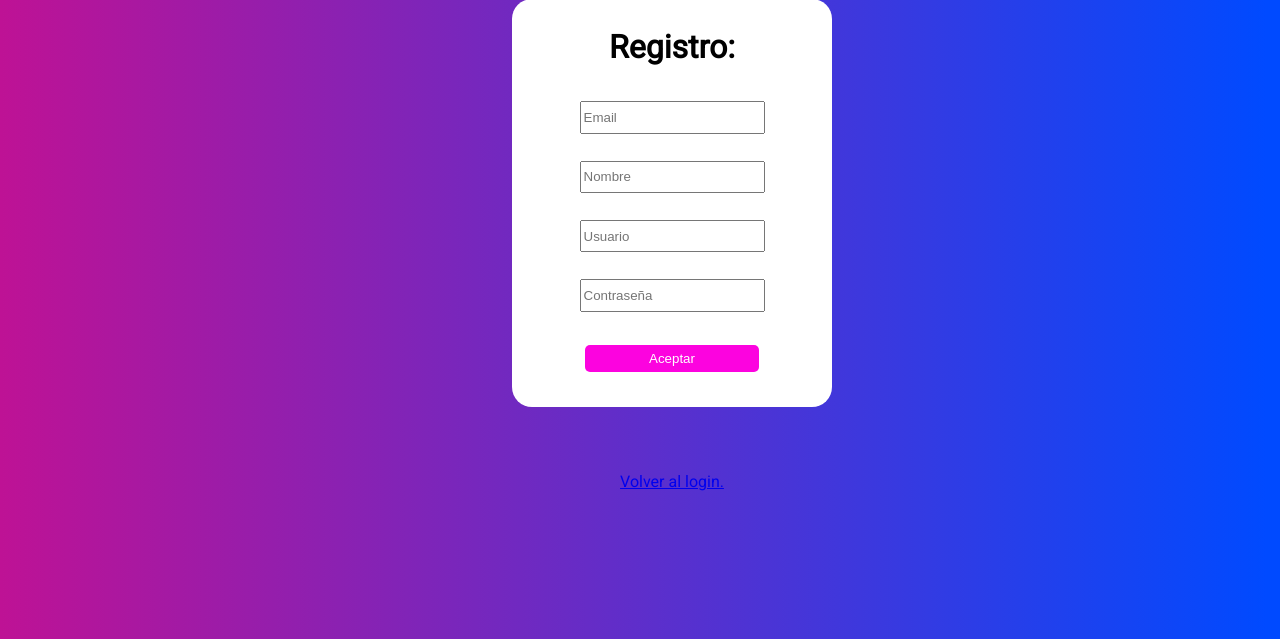
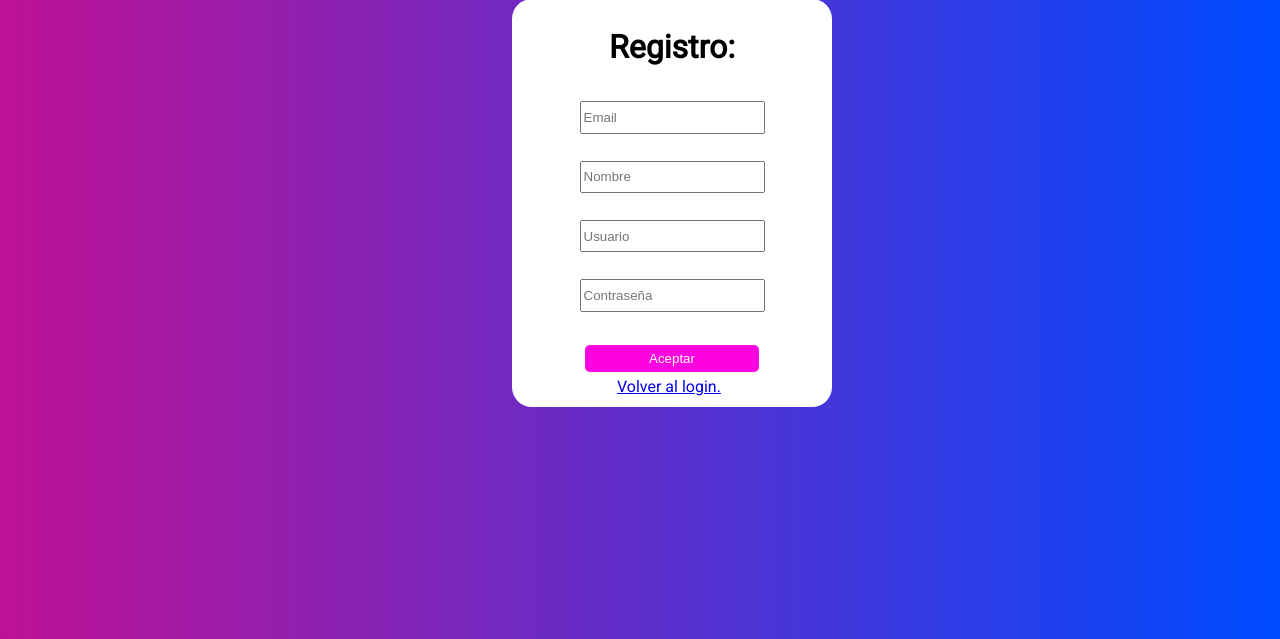
Before and after one commit to tbvescio/Huerbook, a Flask app: page /registro in a window 1280 px wide. Shown: the part 161-800 px from the top of the page. Run offline with Flask 2, Linux system fonts and the light colour scheme.

Commit message:
prueba css oky

```diff
--- a/static/css/styles.css
+++ b/static/css/styles.css
@@ -22,6 +22,14 @@ body{
     -moz-border-radius: 9px;
     -webkit-border-radius: 9px;
     float:left;
+}
+
+
+
+.asd{
+    top:378px;
+    left:105px;
+    position: absolute;
 }
 
 .logueados{
--- a/templates/register.html
+++ b/templates/register.html
@@ -20,7 +20,7 @@
                 <input type="text" name="password" placeholder="Contraseña">
             </div>
             <input type="submit" value="Aceptar"><br>
-            <a href="/login"> Volver al login.</a>
+            <a href="/login" class="asd"> Volver al login.</a>
         </form>
 
         <h1>{{error}}</h1>
```
